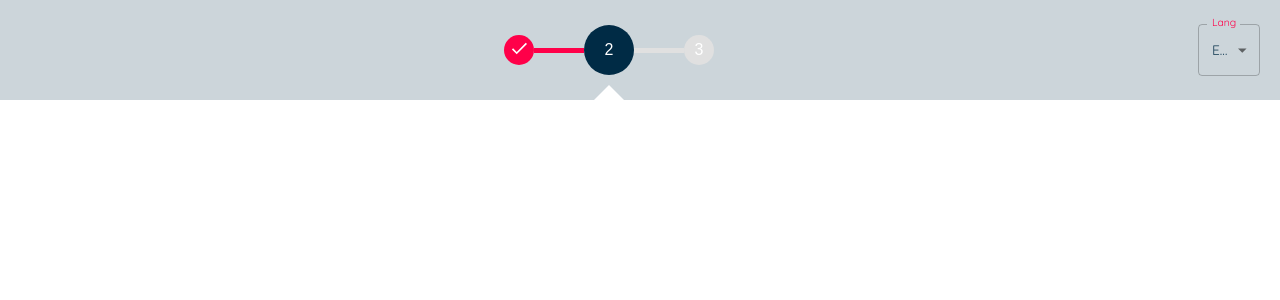
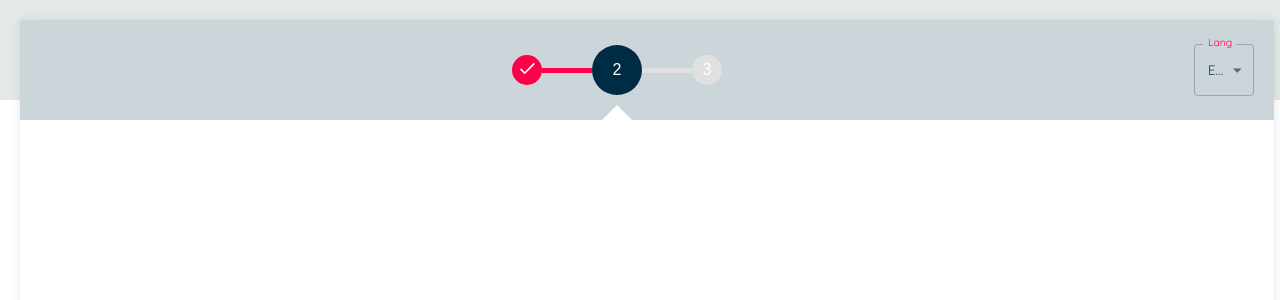
Before and after one commit to rodrigodiasf1984/passwordManagerTest, a React (Create React App) app: page /Form in a window 1280 px wide. Shown: the top 300 px of the page. Built offline with nearby package versions, Linux system fonts and the light colour scheme.

Commit message:
refactor: moved the styles to CustomBackground to be reusable on all steps

```diff
--- a/src/components/CustomBackground/index.tsx
+++ b/src/components/CustomBackground/index.tsx
@@ -1,5 +1,5 @@
 import React from 'react';
-import { Container, Content, Top } from './styles';
+import { Container, Content, Top, ContainerStep } from './styles';
 
 type CustomBackgroundProps = {
   children: React.ReactNode;
@@ -10,7 +10,7 @@ function CustomBackground({ children }: CustomBackgroundProps) {
     <Container>
       <Top />
       <Content />
-      {children}
+      <ContainerStep>{children}</ContainerStep>
     </Container>
   );
 }
--- a/src/components/CustomBackground/styles.ts
+++ b/src/components/CustomBackground/styles.ts
@@ -22,3 +22,23 @@ export const Content = styled.div`
   width: 100%;
   background: #f5f5f5;
 `;
+
+export const ContainerStep = styled.div`
+  display: flex;
+  flex-direction: column;
+  width: 98%;
+  height: 92%;
+  background-color: #fff;
+  margin: ${converterToRem(20)}rem;
+  box-shadow: 0px 0px 10px rgba(0, 0, 0, 0.1);
+  position: absolute;
+  z-index: 99;
+
+  .content {
+    display: flex;
+    flex-direction: column;
+    width: 100%;
+    height: 100%;
+    padding: ${converterToRem(30)}rem ${converterToRem(100)}rem;
+  }
+`;
--- a/src/views/Form/index.tsx
+++ b/src/views/Form/index.tsx
@@ -1,8 +1,12 @@
 import React from 'react';
-import { Header } from 'components';
+import { CustomBackground, Header } from 'components';
 
 function Step2() {
-  return <Header currentStep={2} />;
+  return (
+    <CustomBackground>
+      <Header currentStep={2} />
+    </CustomBackground>
+  );
 }
 
 export default Step2;
--- a/src/views/ProductInformation/index.tsx
+++ b/src/views/ProductInformation/index.tsx
@@ -8,7 +8,7 @@ import theme from 'theme';
 import { useTranslation } from 'react-i18next';
 
 import { useHistory } from 'react-router-dom';
-import { ContainerStep1 } from './styles';
+// import { ContainerStep1 } from './styles';
 
 function Step1() {
   const { t } = useTranslation();
@@ -16,7 +16,6 @@ function Step1() {
 
   return (
     <CustomBackground>
-      <ContainerStep1>
       <Header currentStep={1} />
       <Box className="content">
         <Typography variant="h1" color={`${theme.palette.secondary}`}>
@@ -64,22 +63,22 @@ function Step1() {
             >
               <img src={group3Image} alt="group" />
               <Typography variant="h4" maxWidth={300} paddingTop={5}>
-                  Crea tu clave maestra: solo tú podrás acceder a tus secretos
-                  con ella.
+                Crea tu clave maestra: solo tú podrás acceder a tus secretos con
+                ella.
               </Typography>
             </Box>
           </Box>
           <Typography variant="h3">Cómo funciona?</Typography>
           <Typography variant="h4" paddingTop={3} paddingBottom={3}>
             Em primer lugar, debes crear una contraseña para sus pertenencias
-              electrónicas. No podrás recuperar tu contraseña, asi que
-              recuérdela bien.
+            electrónicas. No podrás recuperar tu contraseña, asi que recuérdela
+            bien.
           </Typography>
           <Typography variant="h3">Qué datos puedes guardar</Typography>
           <Typography variant="h4" paddingTop={3}>
             Por ejemplo, el número de tu tarjeta, el PIN el PUK de tu teléfono
-              móvil, ele número de serie de alguno de tus dispositvos o
-              cualquier información que necessites tener en lugar seguro.
+            móvil, ele número de serie de alguno de tus dispositvos o cualquier
+            información que necessites tener en lugar seguro.
           </Typography>
         </Box>
         <Box
@@ -123,7 +122,6 @@ function Step1() {
           </Button>
         </Box>
       </Box>
-      </ContainerStep1>
     </CustomBackground>
   );
 }
--- a/src/views/ProductInformation/styles.ts
+++ /dev/null
@@ -1,22 +0,0 @@
-import styled from 'styled-components';
-import { converterToRem } from 'utils/converterToRem';
-
-export const ContainerStep1 = styled.div`
-  display: flex;
-  flex-direction: column;
-  width: 98%;
-  height: 92%;
-  background-color: #fff;
-  margin: ${converterToRem(20)}rem;
-  box-shadow: 0px 0px 10px rgba(0, 0, 0, 0.1);
-  position: absolute;
-  z-index: 99;
-
-  .content {
-    display: flex;
-    flex-direction: column;
-    width: 100%;
-    height: 100%;
-    padding: ${converterToRem(30)}rem ${converterToRem(100)}rem;
-  }
-`;
```
Lines whose indentation alone changed are shown as unchanged.
